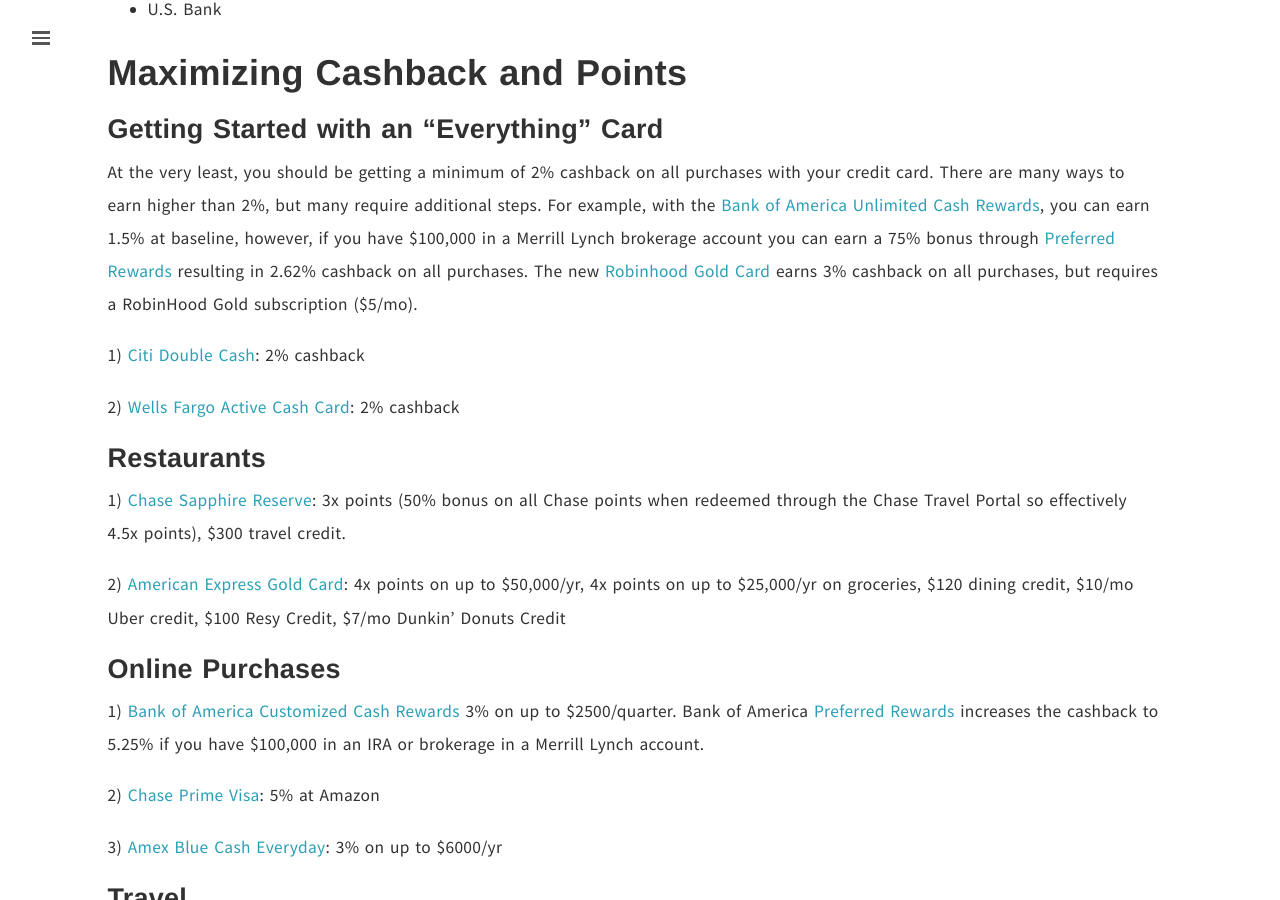
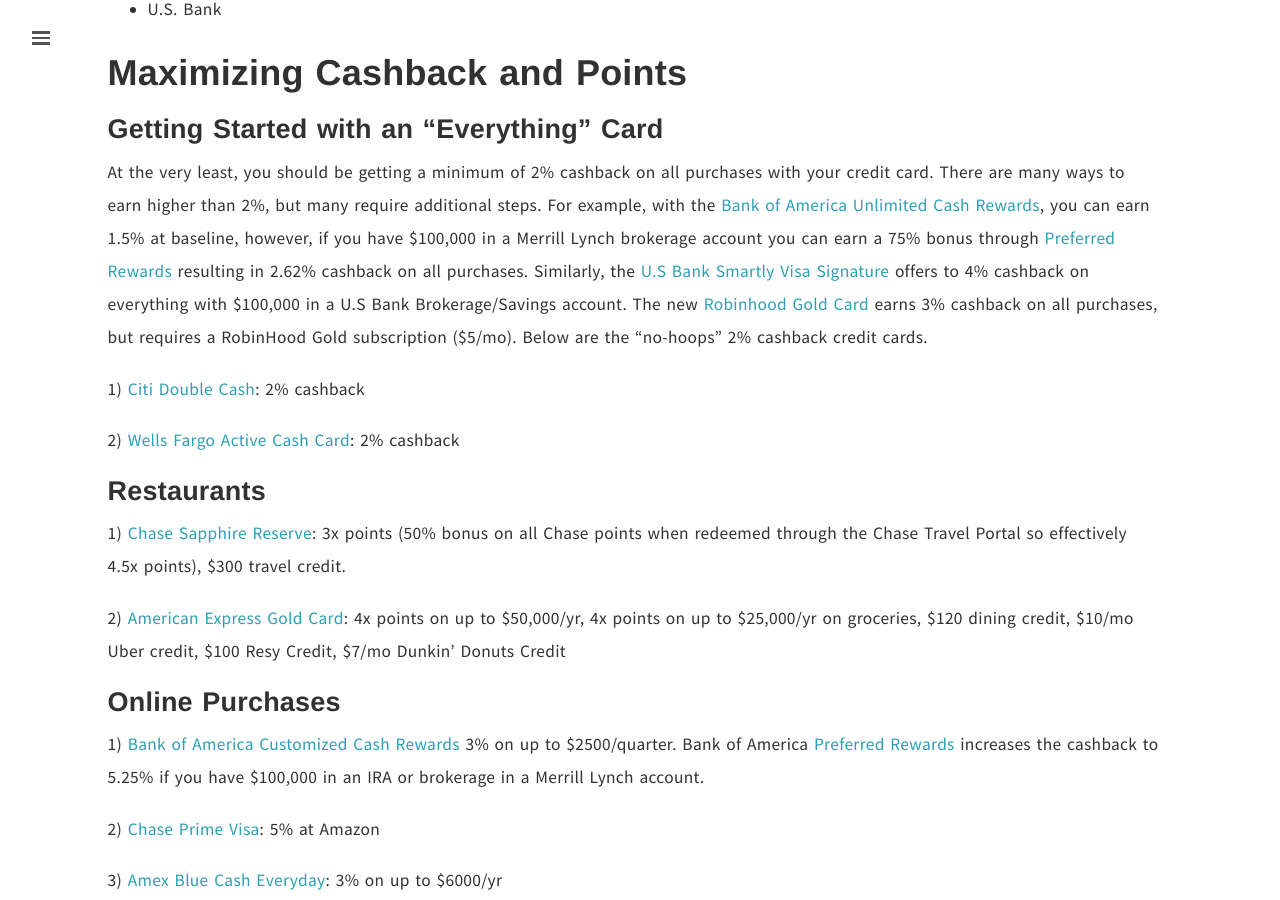
Before and after one commit to gorhack/gorhack.github.io, a Jekyll site: the page built from _posts/2025-02-05-Military-credit-cards.md, in a window 1280 px wide and 900 px high, scrolled down 981 px. Built offline with Jekyll 4.4.1, drawn with Linux system fonts in a browser that asks for light colours; our own code applies the rules of GitHub Pages for plain Markdown files; some of the changed text lies outside the part shown.

Commit message:
Add US Bank Smartly

```diff
--- a/_posts/2025-02-05-Military-credit-cards.md
+++ b/_posts/2025-02-05-Military-credit-cards.md
@@ -41,8 +41,8 @@ ways to earn higher than 2%, but many require additional steps. For example, wit
 [Bank of America Unlimited Cash Rewards](https://www.bankofamerica.com/credit-cards/products/unlimited-cash-back-credit-card/),
 you can earn 1.5% at baseline, however, if you have \$100,000 in a Merrill Lynch brokerage account you can earn a 75%
 bonus through [Preferred Rewards](https://promotions.bankofamerica.com/preferredrewards/en) resulting in 2.62% cashback
-on all purchases. The new [Robinhood Gold Card](https://robinhood.com/creditcard/) earns 3% cashback on all purchases,
-but requires a RobinHood Gold subscription (\$5/mo).
+on all purchases. Similarly, the [U.S Bank Smartly Visa Signature](https://www.usbank.com/credit-cards/bank-smartly-visa-signature-credit-card.html) offers to 4% cashback on everything with \$100,000 in a U.S Bank Brokerage/Savings account. The new [Robinhood Gold Card](https://robinhood.com/creditcard/) earns 3% cashback on all purchases,
+but requires a RobinHood Gold subscription (\$5/mo). Below are the "no-hoops" 2% cashback credit cards.
 
 1) [Citi Double Cash](https://wwww.citi.com/credit-cards/citi-double-cash-credit-card): 2% cashback
 
@@ -193,3 +193,4 @@ credit cards.**
 ## Next cards I'll be applying for:
 
 1) [Robinhood Gold Card](https://robinhood.com/creditcard/), 3% cashback on everything
+2) [US Bank Smartly](https://www.usbank.com/credit-cards/bank-smartly-visa-signature-credit-card.html), up to 4% cash ack on everything
```
